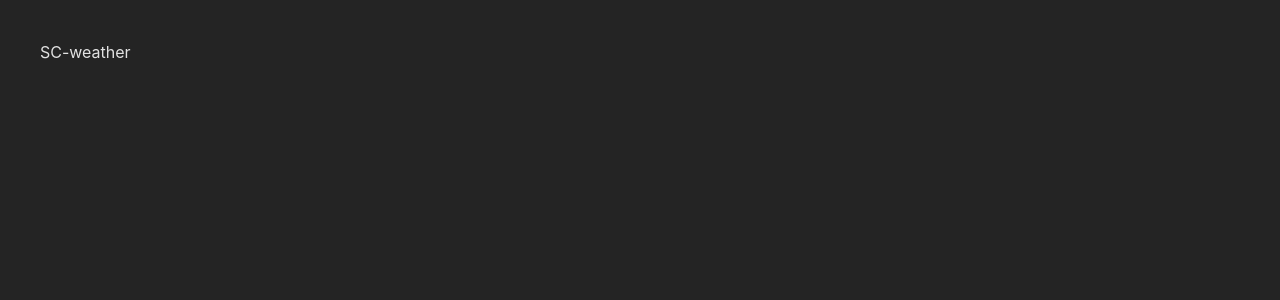
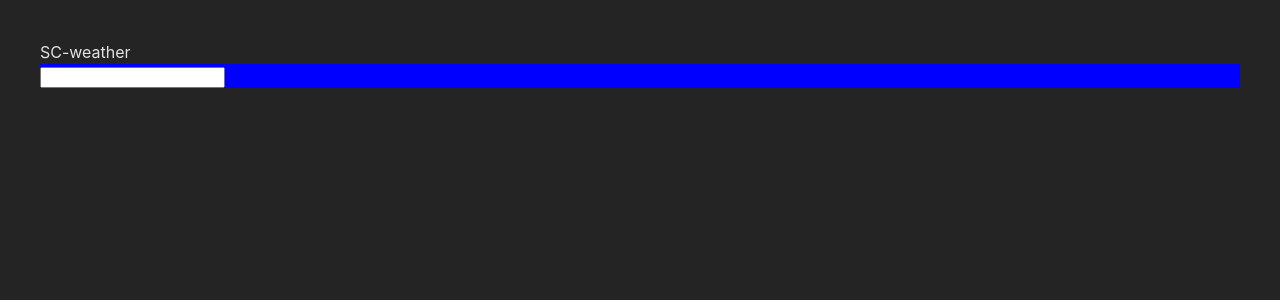
Before and after one commit to azardnet/sc-weather, a React (Vite) app in the folder face/: page / in a window 1280 px wide. Shown: the top 300 px of the page. Built offline with nearby package versions, Linux system fonts and the light colour scheme.

Commit message:
add react-query package

```diff
--- a/face/package.json
+++ b/face/package.json
@@ -10,6 +10,8 @@
     "preview": "vite preview"
   },
   "dependencies": {
+    "@tanstack/react-query": "^5.14.6",
+    "@types/styled-components": "^5.1.34",
     "react": "^18.2.0",
     "react-dom": "^18.2.0",
     "styled-components": "^6.1.3"
--- a/face/src/App.tsx
+++ b/face/src/App.tsx
@@ -1,13 +1,18 @@
 import styled from "styled-components";
+import Search from "./components/Search";
 
 const AppWrapper = styled.section`
   padding: 40px;
 `;
 
+const OPEN_WEATHER_KEY = import.meta.env.VITE_OPENWEATHER;
+
 function App() {
+  console.log(console.log(OPEN_WEATHER_KEY));
   return (
     <AppWrapper>
       <div>SC-weather</div>
+      <Search />
     </AppWrapper>
   );
 }
--- /dev/null
+++ b/face/src/components/Search/index.tsx
@@ -0,0 +1,11 @@
+import { SearchWrapper } from "./search.style";
+
+function Search() {
+  return (
+    <SearchWrapper>
+      <input />
+    </SearchWrapper>
+  );
+}
+
+export default Search;
--- /dev/null
+++ b/face/src/components/Search/search.style.ts
@@ -0,0 +1,5 @@
+import styled from "styled-components";
+
+export const SearchWrapper = styled.section`
+  background-color: #00f;
+`;
--- a/face/vite.config.ts
+++ b/face/vite.config.ts
@@ -1,7 +1,11 @@
-import { defineConfig } from 'vite'
-import react from '@vitejs/plugin-react-swc'
+import { defineConfig, loadEnv } from "vite";
+import react from "@vitejs/plugin-react-swc";
 
-// https://vitejs.dev/config/
-export default defineConfig({
-  plugins: [react()],
-})
+export default ({ mode }) => {
+  const loadedEnv = loadEnv(mode, process.cwd(), "");
+
+  return defineConfig({
+    plugins: [react()],
+    base: loadedEnv.PUBLICPATH,
+  });
+};
```
Also changed, not shown: 1 other file (tests, documents, lock files or other folders).
